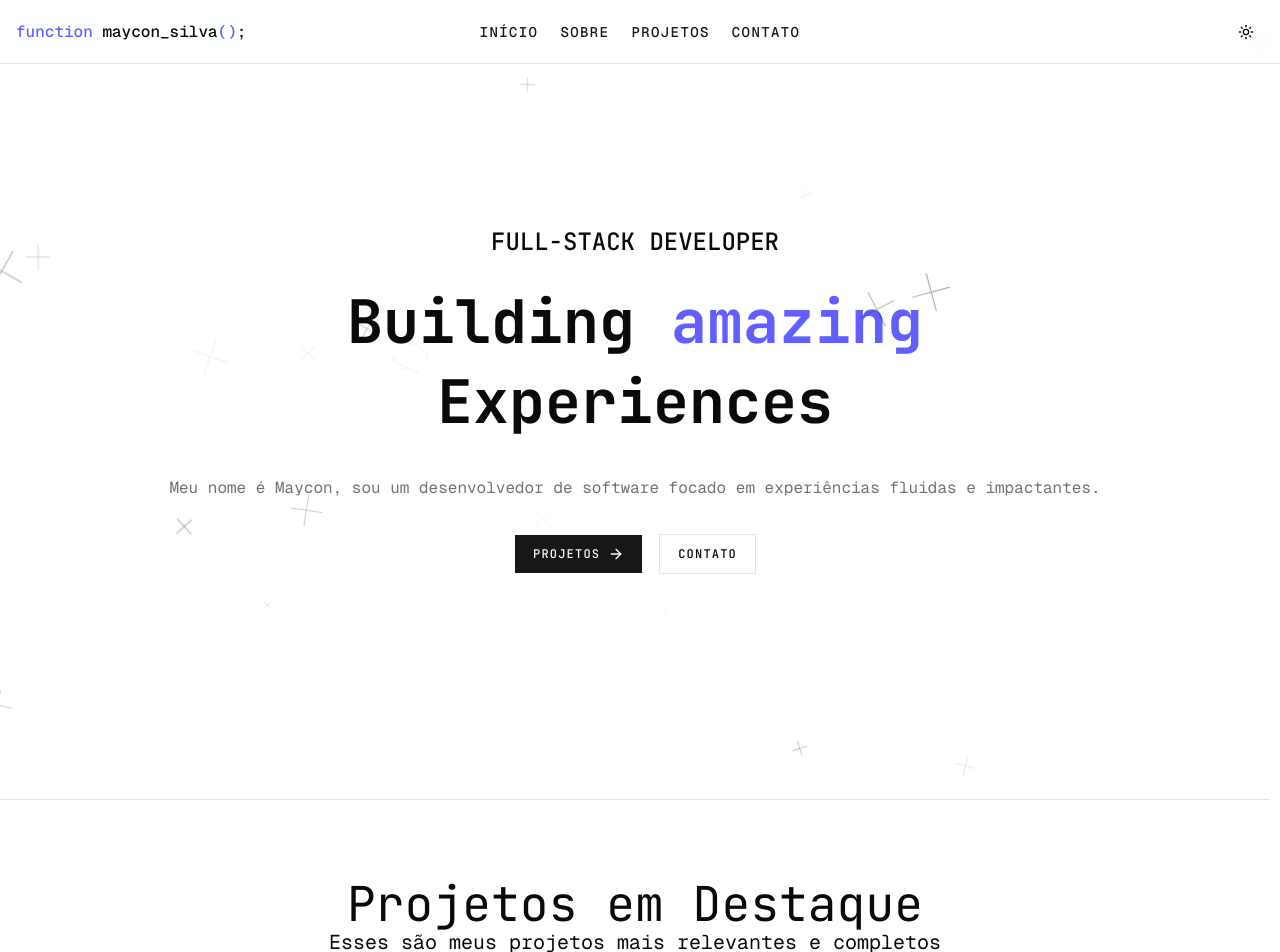
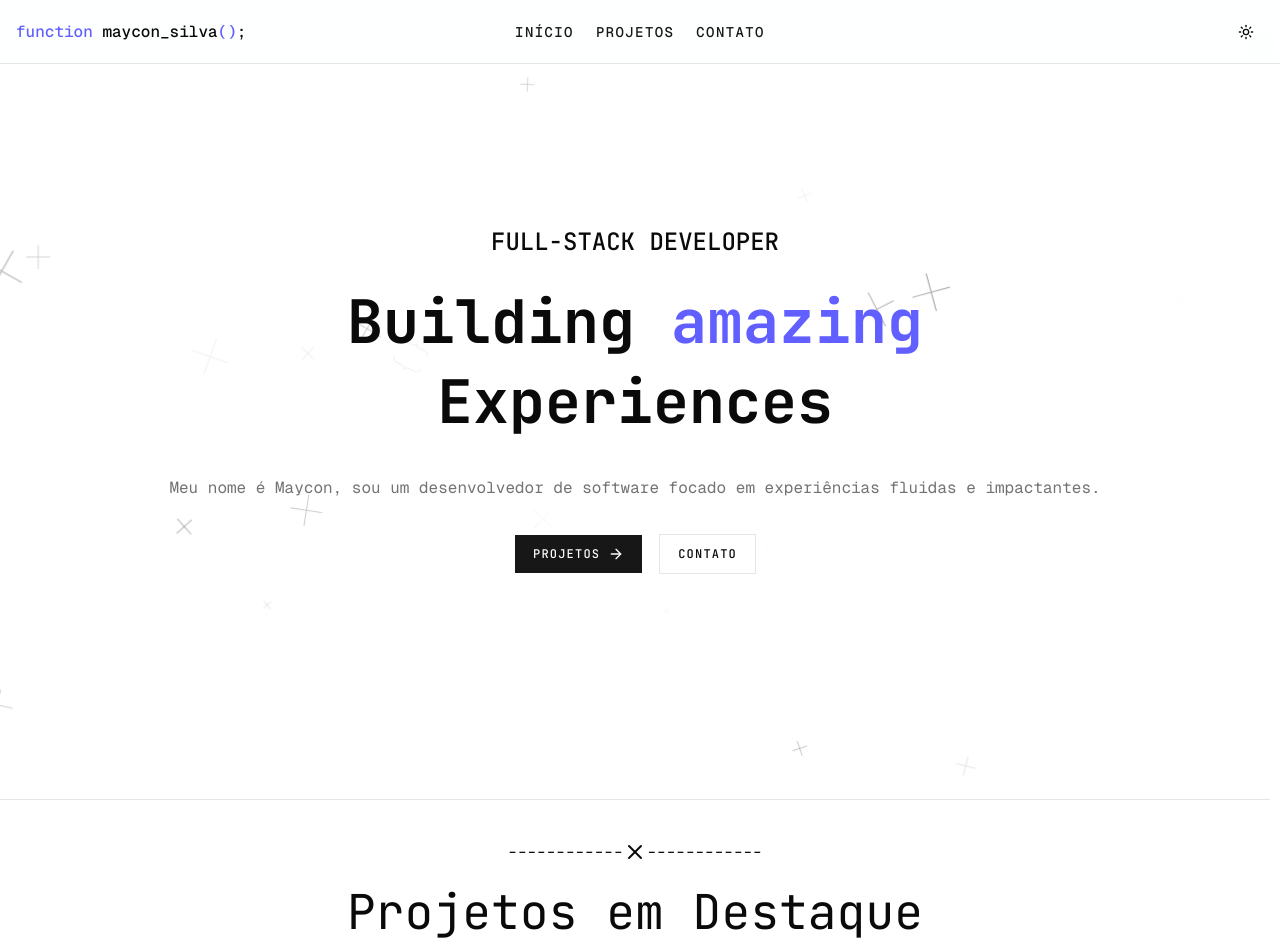
Before and after one commit to marquesmaycon/my-portfolio-3.0, a Next.js app: page / in a window 1280 px wide. Shown: the top 952 px of the page. Built offline with nearby package versions, Linux system fonts and the light colour scheme.

Commit message:
lib constant

```diff
--- a/app/page.tsx
+++ b/app/page.tsx
@@ -8,6 +8,7 @@ import { Footer } from "@/components/sections/footer";
 import { Hero } from "@/components/sections/hero";
 import { Projects } from "@/components/sections/projects";
 import { Tape } from "@/components/sections/tape";
+import { scrambleChars } from "@/lib/constans";
 import { gsap } from "@/lib/gsap";
 
 export default function Home() {
@@ -30,9 +31,8 @@ export default function Home() {
           duration: 0.6,
           scrambleText: {
             text: original,
-            chars: "X0#+1%",
+            chars: scrambleChars,
             speed: 0.4,
-            tweenLength: false,
           },
         });
       };
--- a/components/header.tsx
+++ b/components/header.tsx
@@ -1,27 +1,10 @@
 import Link from "next/link";
+
+import { navLinks } from "@/lib/constans";
 
 import { MobileMenu } from "./mobile-menu";
 import { ThemeSwitcher } from "./theme-switcher";
 import { Button } from "./ui/button";
-
-export const navLinks = [
-  {
-    label: "Início",
-    href: "#home",
-  },
-  {
-    label: "Sobre",
-    href: "#about",
-  },
-  {
-    label: "Projetos",
-    href: "#projects",
-  },
-  {
-    label: "Contato",
-    href: "#contact",
-  },
-];
 
 export function Header() {
   return (
--- a/components/mobile-menu.tsx
+++ b/components/mobile-menu.tsx
@@ -1,7 +1,8 @@
 import { ArrowRight, Menu } from "lucide-react";
 import Link from "next/link";
 
-import { navLinks } from "./header";
+import { navLinks } from "@/lib/constans";
+
 import { Button } from "./ui/button";
 import {
   Sheet,
--- a/components/sections/contact.tsx
+++ b/components/sections/contact.tsx
@@ -1,29 +1,8 @@
 import { ArrowUpRight } from "lucide-react";
 
+import { contacts } from "@/lib/constans";
+
 import { Button } from "../ui/button";
-
-const contacts = [
-  {
-    title: "LinkedIn",
-    subtitle: "Maycon Henrique da Silva",
-    link: "https://www.linkedin.com/in/mayconhenrique/",
-  },
-  {
-    title: "GitHub",
-    subtitle: "@marquesmaycon",
-    link: "https://github.com/marquesmaycon",
-  },
-  {
-    title: "E-mail",
-    subtitle: "mayconmarquesh@gmail.com",
-    link: "mailto:mayconmarquesh@gmail.com",
-  },
-  {
-    title: "WhatsApp",
-    subtitle: "+55 44 99117-3753",
-    link: "https://web.whatsapp.com/send?phone=5544991173753&text=Oi%20Maycon%2C%20vim%20do%20seu%20portf%C3%B3lio",
-  },
-];
 
 export function Contact() {
   return (
@@ -39,8 +18,27 @@ export function Contact() {
             </h4>
           </div>
           <div className="bg-border col-span-2 grid gap-px md:grid-cols-2 md:border-r">
-            {contacts.map((c) => (
-              <ContactCard key={c.title} {...c} />
+            {contacts.map(({ link, title, subtitle }) => (
+              <a
+                key={link}
+                href={link}
+                target="_blank"
+                className="bg-background hover:bg-border flex min-h-64 flex-col py-4 transition-colors md:p-8"
+              >
+                <div className="flex items-start justify-between">
+                  <div>
+                    <h5 className="font-heading text-2xl font-bold">{title}</h5>
+                    <h6 className="text-muted-foreground">{subtitle}</h6>
+                  </div>
+                </div>
+                <div className="mt-auto">
+                  <Button asChild variant="link">
+                    <span>
+                      ABRIR <ArrowUpRight />
+                    </span>
+                  </Button>
+                </div>
+              </a>
             ))}
           </div>
         </div>
@@ -48,34 +46,3 @@ export function Contact() {
     </section>
   );
 }
-
-type ContactCardProps = {
-  title: string;
-  subtitle: string;
-  link: string;
-};
-
-const ContactCard = ({ title, subtitle, link }: ContactCardProps) => {
-  return (
-    <a
-      href={link}
-      target="_blank"
-      className="bg-background flex min-h-64 flex-col py-4 transition-colors hover:bg-slate-800 md:p-8"
-    >
-      <div className="flex items-start justify-between">
-        <div>
-          <h5 className="font-heading text-2xl font-bold">{title}</h5>
-          <h6 className="text-muted-foreground">{subtitle}</h6>
-        </div>
-        {/* <div>Icon</div> */}
-      </div>
-      <div className="mt-auto">
-        <Button asChild variant="link">
-          <span>
-            Abrir <ArrowUpRight />
-          </span>
-        </Button>
-      </div>
-    </a>
-  );
-};
--- a/components/sections/projects.tsx
+++ b/components/sections/projects.tsx
@@ -1,131 +1,22 @@
-import { ArrowUpRight } from "lucide-react";
+import { ArrowUpRight, X } from "lucide-react";
 import Image from "next/image";
+
+import { portfolioProjects } from "@/lib/constans";
 
 import { Badge } from "../ui/badge";
 import { Button } from "../ui/button";
 
-const portfolioProjects = [
-  {
-    tag: "Inteligência Artificial",
-    year: "2025",
-    title: "Ask Room + Gemini AI",
-    topics: [
-      "Gemini AI",
-      "Next.js",
-      "TanStack Query",
-      "TanStack Form",
-      "Prisma ORM",
-      "Hono.js",
-      "Shadcn UI",
-      "Tailwind CSS",
-      "TypeScript",
-    ],
-    description:
-      "Projeto full-stack que permite a criação de salas de conhecimento, onde usuários podem adicionar conteúdos em texto ou áudio e, a partir desse contexto, outras pessoas fazem perguntas que são respondidas por uma IA exclusivamente com base no material fornecido.",
-    repository: "https://github.com/marquesmaycon/ask-room",
-    demo: "https://ask-room.mklly.com.br/",
-    image: "/ask-room.png",
-    wip: false,
-  },
-  {
-    tag: "TurboRepo + AdonisJS + TanStack Start",
-    year: "2026",
-    title: "Stock Forge",
-    topics: [
-      "AdonisJS 7",
-      "TanStack Start",
-      "TanStack Table",
-      "TanStack Form",
-      "TanStack Query",
-      "Shadcn UI",
-      "Tailwind CSS",
-      "TypeScript",
-    ],
-    description:
-      "Projeto monorepo para gerenciamento de produtos e matérias-primas. Forjar um produto consome insumos, atualizando o estoque e interferindo em outras produções.",
-    repository: "https://github.com/marquesmaycon/stock-forge",
-    demo: "https://stock-forge.mklly.com.br/",
-    image: "/stock-forge.png",
-  },
-  {
-    tag: "Fluxo de Checkout",
-    year: "2025",
-    title: "Marketplace Next.js",
-    topics: [
-      "React",
-      "Next.js",
-      "TanStack Query",
-      "TanStack Form",
-      "Shadcn UI",
-      "Tailwind CSS",
-      "TypeScript",
-    ],
-    description:
-      "Aplicação moderna desenvolvida para demonstrar um fluxo completo de checkout com autenticação, carrinho e múltiplos métodos de pagamento.",
-    demo: "https://marketplace-nextjs.mklly.com.br/",
-    repository: "https://github.com/marquesmaycon/marketplace-nextjs",
-    image: "/marketplace-nextjs.png",
-  },
-  {
-    tag: "Mono Repo",
-    year: "2025",
-    title: "Next.js Saas RBAC",
-    topics: [
-      "Next.js",
-      "Turborepo",
-      "PostgreSQL",
-      "Prisma ORM",
-      "Fastify",
-      "Node",
-      "Shadcn/ui",
-      "Tailwind CSS",
-      "TypeScript",
-    ],
-    description:
-      "SaaS multi-tenant com autenticação robusta e sistema de autorização baseado em RBAC (Role-Based Access Control). Desenvolvido com as melhores práticas e arquitetura monorepo para máxima escalabilidade e reutilização de código.",
-    demo: null,
-    repository: "https://github.com/marquesmaycon/next-saas-rbac",
-    image: "/next-saas-rbac.png",
-  },
-  {
-    tag: "Full Stack",
-    year: "2025",
-    title: "Habit Tracker",
-    topics: [
-      "React",
-      "Next.js",
-      "PostgreSQL",
-      "Drizzle ORM",
-      "Tailwind CSS",
-      "Radix UI",
-      "Dayjs",
-      "TypeScript",
-    ],
-    description:
-      "Um sistema de rastreamento de hábitos. Adicione hábitos, configure o dia da semana, acompanhe seu progresso, dados persistidos no banco de dados.",
-    demo: "https://habit-tracker.mklly.com.br/",
-    repository: "https://github.com/marquesmaycon/habit-tracker",
-    image: "/habit-tracker.png",
-  },
-  {
-    tag: "API externas",
-    year: "2025",
-    title: "Dummy Users",
-    topics: ["React", "TanStack Query", "Ant Design", "TypeScript"],
-    description:
-      "Sistema de gerenciamento de usuários que demonstra implementação de autenticação, CRUD de usuários e gerenciamento de estado e cache com TanStack Query.",
-    demo: "https://dummy-users.mklly.com.br/",
-    repository: "https://github.com/marquesmaycon/dummy-users",
-    image: "/dummy-users.png",
-  },
-] as const;
-
 export function Projects() {
   return (
     <section id="projects">
-      <div className="container py-8 lg:py-20">
+      <div className="container py-8 lg:py-10">
+        <h6 className="mb-6 flex items-center justify-center">
+          <span>------------</span>
+          <X />
+          <span>------------</span>
+        </h6>
         <div>
-          <h2 className="font-heading text-center text-3xl md:text-5xl">
+          <h2 className="font-heading mb-4 text-center text-3xl md:text-5xl">
             Projetos em Destaque
           </h2>
           <p className="text-center text-balance md:text-lg lg:text-xl">
--- a/components/sparkles-explosion.tsx
+++ b/components/sparkles-explosion.tsx
@@ -35,7 +35,6 @@ export function SparklesExposion() {
 
         const tl = gsap.timeline({
           repeat: -1,
-          // repeatRefresh: true,
           delay: gsap.utils.random(0, 8),
         });
 
@@ -61,10 +60,11 @@ export function SparklesExposion() {
     },
     { scope: container },
   );
+
   return (
     <div
       ref={container}
-      className="pointer-events-none absolute inset-0 overflow-hidden mask-[radial-gradient(circle_at_center,transparent_0%,transparent_18%,black_50%)]"
+      className="pointer-events-none absolute inset-0 -z-5 overflow-hidden mask-[radial-gradient(circle_at_center,transparent_0%,transparent_18%,black_50%)]"
     >
       {Array.from({ length: 45 }).map((_, index) => (
         <div key={index} className="particle absolute z-0">
--- /dev/null
+++ b/lib/constans.ts
@@ -0,0 +1,159 @@
+export const scrambleChars = "01X#+%=$";
+
+export const navLinks = [
+  {
+    label: "Início",
+    href: "#home",
+  },
+  // {
+  //   label: "Sobre",
+  //   href: "#about",
+  // },
+  {
+    label: "Projetos",
+    href: "#projects",
+  },
+  {
+    label: "Contato",
+    href: "#contact",
+  },
+];
+
+export const contacts = [
+  {
+    title: "LinkedIn",
+    subtitle: "Maycon Henrique da Silva",
+    link: "https://www.linkedin.com/in/mayconhenrique/",
+  },
+  {
+    title: "GitHub",
+    subtitle: "@marquesmaycon",
+    link: "https://github.com/marquesmaycon",
+  },
+  {
+    title: "E-mail",
+    subtitle: "mayconmarquesh@gmail.com",
+    link: "mailto:mayconmarquesh@gmail.com",
+  },
+  {
+    title: "WhatsApp",
+    subtitle: "+55 44 99117-3753",
+    link: "https://web.whatsapp.com/send?phone=5544991173753&text=Oi%20Maycon%2C%20vim%20do%20seu%20portf%C3%B3lio",
+  },
+];
+
+export const portfolioProjects = [
+  {
+    tag: "Inteligência Artificial",
+    year: "2025",
+    title: "Ask Room + Gemini AI",
+    topics: [
+      "Gemini AI",
+      "Next.js",
+      "TanStack Query",
+      "TanStack Form",
+      "Prisma ORM",
+      "Hono.js",
+      "Shadcn UI",
+      "Tailwind CSS",
+      "TypeScript",
+    ],
+    description:
+      "Projeto full-stack que permite a criação de salas de conhecimento, onde usuários podem adicionar conteúdos em texto ou áudio e, a partir desse contexto, outras pessoas fazem perguntas que são respondidas por uma IA exclusivamente com base no material fornecido.",
+    repository: "https://github.com/marquesmaycon/ask-room",
+    demo: "https://ask-room.mklly.com.br/",
+    image: "/ask-room.png",
+    wip: false,
+  },
+  {
+    tag: "TurboRepo + AdonisJS + TanStack Start",
+    year: "2026",
+    title: "Stock Forge",
+    topics: [
+      "AdonisJS 7",
+      "TanStack Start",
+      "TanStack Table",
+      "TanStack Form",
+      "TanStack Query",
+      "Shadcn UI",
+      "Tailwind CSS",
+      "TypeScript",
+    ],
+    description:
+      "Projeto monorepo para gerenciamento de produtos e matérias-primas. Forjar um produto consome insumos, atualizando o estoque e interferindo em outras produções.",
+    repository: "https://github.com/marquesmaycon/stock-forge",
+    demo: "https://stock-forge.mklly.com.br/",
+    image: "/stock-forge.png",
+  },
+  {
+    tag: "Fluxo de Checkout",
+    year: "2025",
+    title: "Marketplace Next.js",
+    topics: [
+      "React",
+      "Next.js",
+      "TanStack Query",
+      "TanStack Form",
+      "Shadcn UI",
+      "Tailwind CSS",
+      "TypeScript",
+    ],
+    description:
+      "Aplicação moderna desenvolvida para demonstrar um fluxo completo de checkout com autenticação, carrinho e múltiplos métodos de pagamento.",
+    demo: "https://marketplace-nextjs.mklly.com.br/",
+    repository: "https://github.com/marquesmaycon/marketplace-nextjs",
+    image: "/marketplace-nextjs.png",
+  },
+  {
+    tag: "Mono Repo",
+    year: "2025",
+    title: "Next.js Saas RBAC",
+    topics: [
+      "Next.js",
+      "Turborepo",
+      "PostgreSQL",
+      "Prisma ORM",
+      "Fastify",
+      "Node",
+      "Shadcn/ui",
+      "Tailwind CSS",
+      "TypeScript",
+    ],
+    description:
+      "SaaS multi-tenant com autenticação robusta e sistema de autorização baseado em RBAC (Role-Based Access Control). Desenvolvido com as melhores práticas e arquitetura monorepo para máxima escalabilidade e reutilização de código.",
+    demo: null,
+    repository: "https://github.com/marquesmaycon/next-saas-rbac",
+    image: "/next-saas-rbac.png",
+  },
+  {
+    tag: "Full Stack",
+    year: "2025",
+    title: "Habit Tracker",
+    topics: [
+      "React",
+      "Next.js",
+      "PostgreSQL",
+      "Drizzle ORM",
+      "Tailwind CSS",
+      "Radix UI",
+      "Dayjs",
+      "TypeScript",
+    ],
+    description:
+      "Um sistema de rastreamento de hábitos. Adicione hábitos, configure o dia da semana, acompanhe seu progresso, dados persistidos no banco de dados.",
+    demo: "https://habit-tracker.mklly.com.br/",
+    repository: "https://github.com/marquesmaycon/habit-tracker",
+    image: "/habit-tracker.png",
+  },
+  {
+    tag: "API externas",
+    year: "2025",
+    title: "Dummy Users",
+    topics: ["React", "TanStack Query", "Ant Design", "TypeScript"],
+    description:
+      "Sistema de gerenciamento de usuários que demonstra implementação de autenticação, CRUD de usuários e gerenciamento de estado e cache com TanStack Query.",
+    demo: "https://dummy-users.mklly.com.br/",
+    repository: "https://github.com/marquesmaycon/dummy-users",
+    image: "/dummy-users.png",
+  },
+] as const;
```
